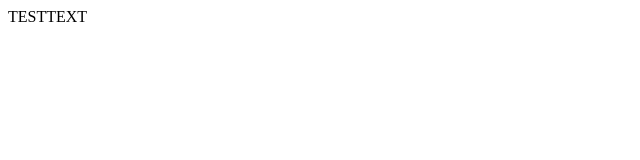
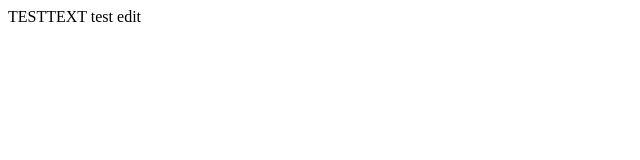
Before and after one commit to SamJepson/SamJepson.github.io, a plain HTML site: page index.html in a window 1280 px wide. Shown: the full height of the page, 0-640 px from the left. Drawn offline with Linux system fonts and the light colour scheme.

Commit message:
Update index.html

```diff
--- a/index.html
+++ b/index.html
@@ -2,6 +2,6 @@
 <html>
 
 TESTTEXT
-
+test edit
 
 </html>
```
